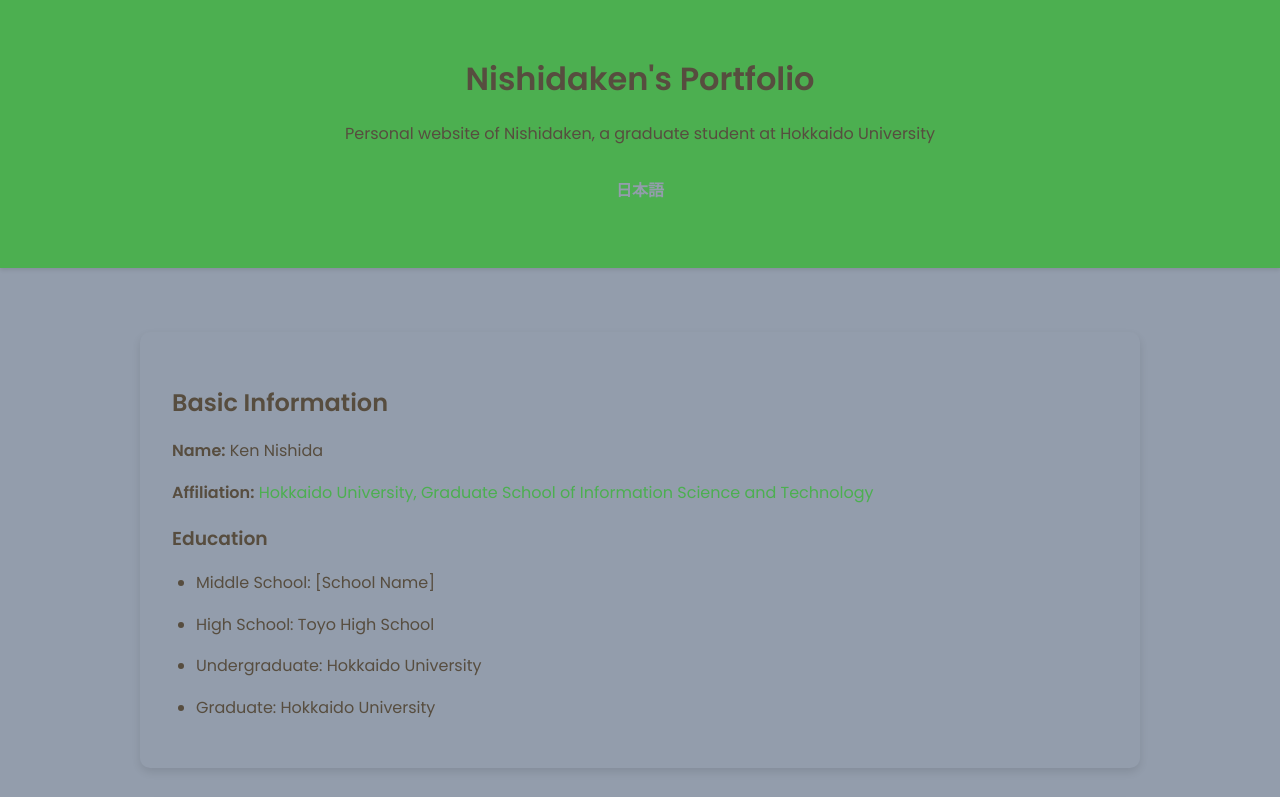
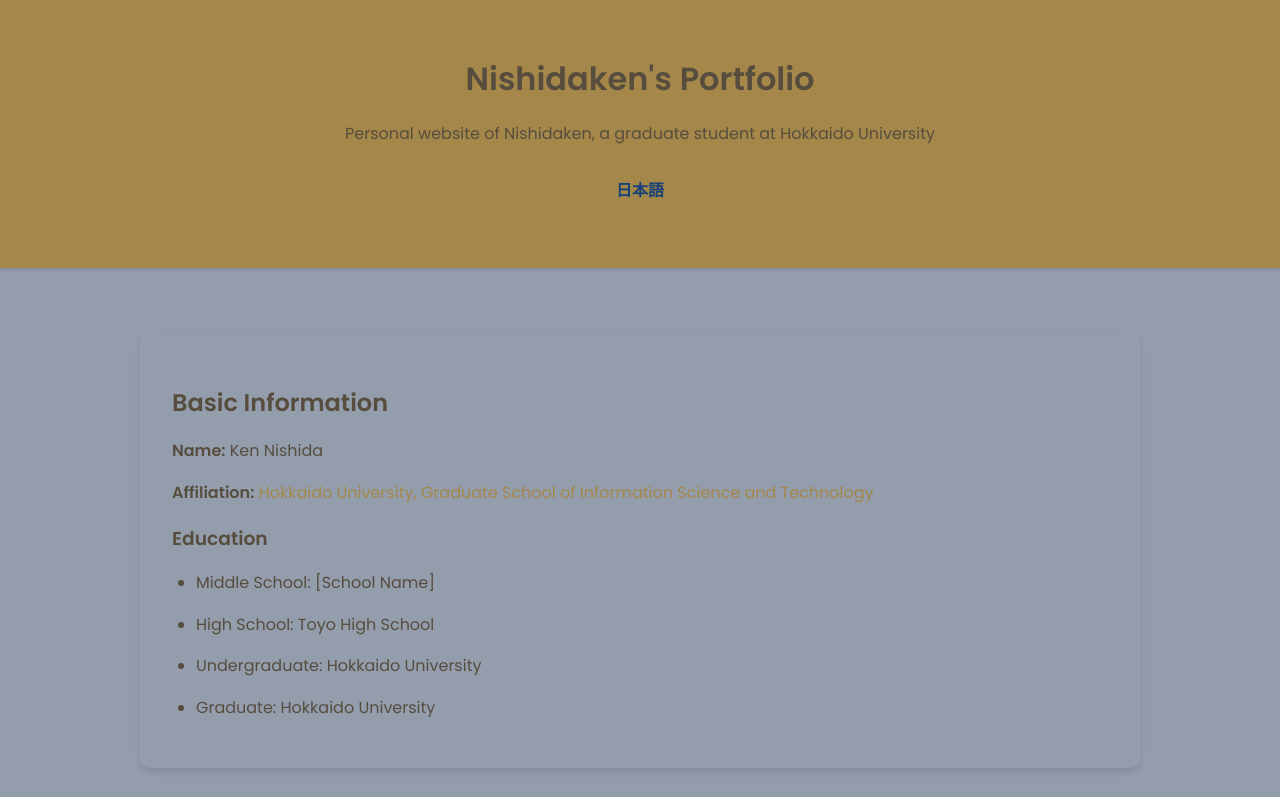
Before and after one commit to Nishiken1/Nishiken1.github.io, a plain HTML site: page index.html in a window 1280 px wide. Shown: the top 797 px of the page. Drawn offline with Linux system fonts and the light colour scheme.

Commit message:
Change color

```diff
--- a/styles.css
+++ b/styles.css
@@ -13,8 +13,8 @@ body {
 }
 
 header {
-    background: #4CAF50;
-    color: #939dac;
+    background: #a48749;
+    color:#154078;
     padding: 2em 0;
     text-align: center;
     width: 100%;
@@ -24,7 +24,7 @@ header {
 }
 
 header a {
-    color: #939dac;
+    color: #154078;
     text-decoration: none;
     font-weight: bold;
     margin-top: 1em;
@@ -75,7 +75,7 @@ ul {
 }
 
 a {
-    color: #4CAF50;
+    color: #a48749;
     text-decoration: none;
     transition: color 0.2s;
 }
@@ -88,8 +88,8 @@ a:hover {
 footer {
     text-align: center;
     padding: 1em 0;
-    background: #4CAF50;
-    color:#939dac;
+    background: #a48749;
+    color:#154078;
     width: 100%;
     margin-top: 2em;
     box-shadow: 0 -2px 4px rgba(0, 0, 0, 0.1);
```
